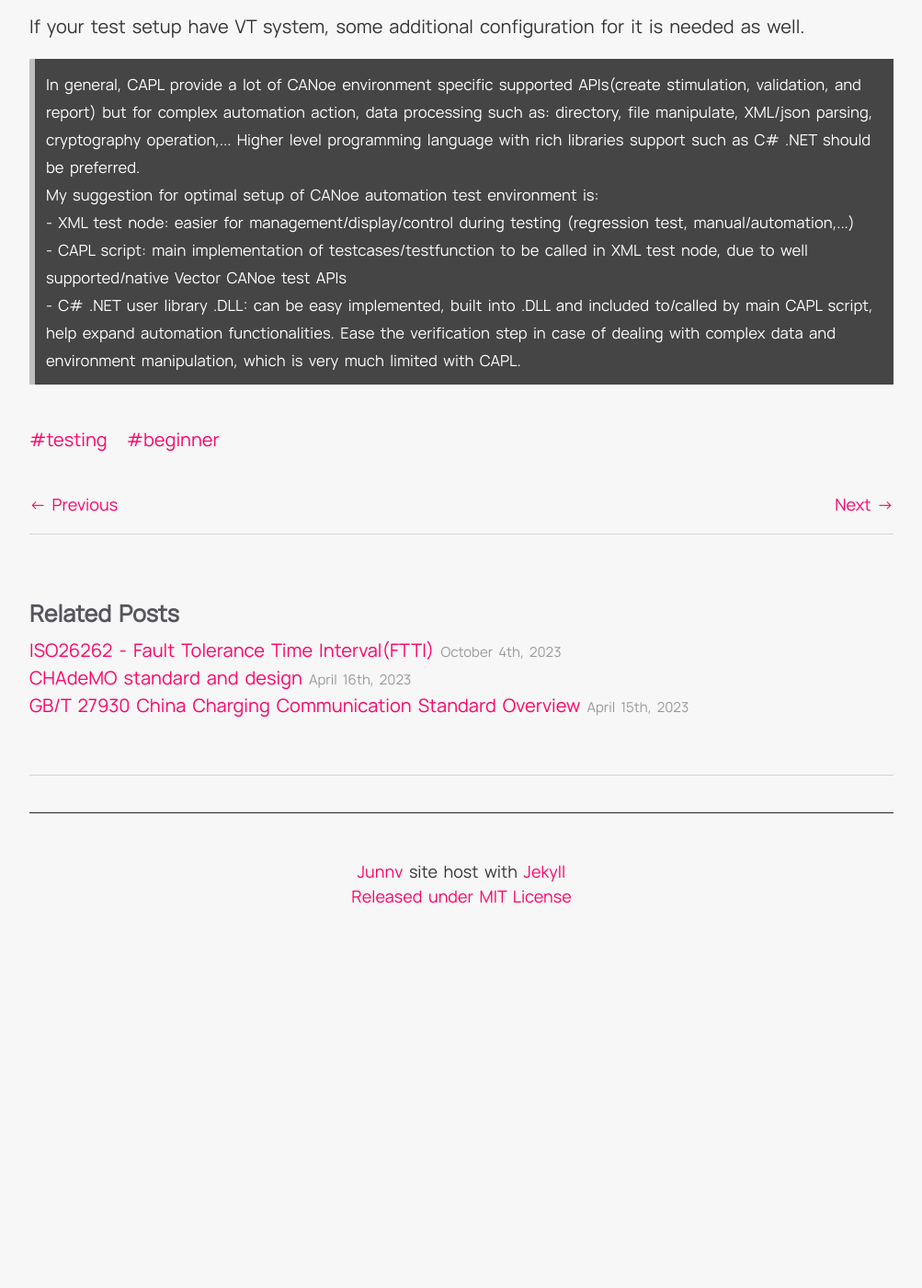
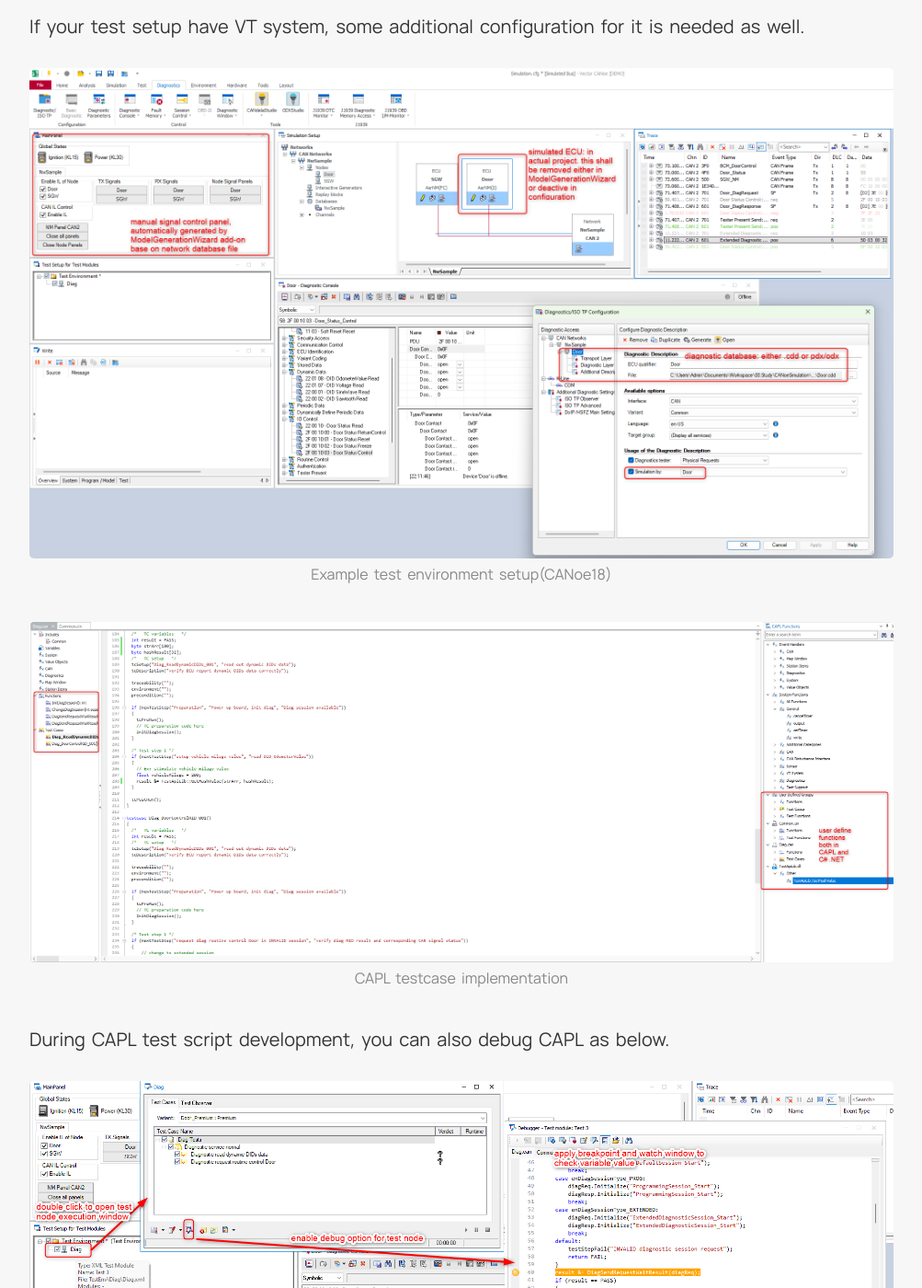
Before and after one commit to nvdungx/nvdungx.github.io, a Jekyll site: the page built from _posts/2022-10-12-CAPL-script.md, in a window 1280 px wide and 1400 px high, scrolled down 20981 px. Shown: the whole window at 92% size, without its empty margins (138-1141 px from the left). Built offline with Jekyll 4.4.1, drawn with Linux system fonts in a browser that asks for light colours; before the commit the page ends 22019 px from its top, so only the background shows below that; some of the changed text lies outside the part shown.

Commit message:
[Common] CAPL script
Description:
  - Update remaining

Affected files:
  - <files>

```diff
--- a/_posts/2022-10-12-CAPL-script.md
+++ b/_posts/2022-10-12-CAPL-script.md
@@ -504,14 +504,27 @@ Another input for testing environment is diagnostic description database file ei
 
 If your test setup have VT system, some additional configuration for it is needed as well.
 
+<figure>
+  <img src="/assets/img/blogs/2022_10_12/ExampleCANoeSetup.png" alt="CANoe test env">
+  <figcaption>Example test environment setup(CANoe18)</figcaption>
+</figure>
 
+<figure>
+  <img src="/assets/img/blogs/2022_10_12/CAPL.png" alt="CANoe test env">
+  <figcaption>CAPL testcase implementation</figcaption>
+</figure>
+
+During CAPL test script development, you can also debug CAPL as below.
+<figure>
+  <img src="/assets/img/blogs/2022_10_12/CAPL_DEBUG.png" alt="CANoe test env">
+  <figcaption>CAPL debug</figcaption>
+</figure>
 
 <p class="message">
   <small>In general, CAPL provide a lot of CANoe environment specific supported APIs(create stimulation, validation, and report) but for complex automation action, data processing such as: directory, file manipulate, XML/json parsing, cryptography operation,... Higher level programming language with rich libraries support such as C# .NET should be preferred. <br/>
   My suggestion for optimal setup of CANoe automation test environment is:<br/>
   - XML test node: easier for management/display/control during testing (regression test, manual/automation,...) <br/>
-  - CAPL script: main implementation of testcases/testfunction to be called in XML test node, due to well supported/native Vector CANoe test APIs <br/>
+  - CAPL script: core implementation of testcases/testfunction to be called in XML test node, due to well supported/native Vector CANoe test APIs <br/>
   - C# .NET user library .DLL: can be easy implemented, built into .DLL and included to/called by main CAPL script, help expand automation functionalities. Ease the verification step in case of dealing with complex data and environment manipulation, which is very much limited with CAPL. <br/>
-
    </small>
 </p>
```
Also changed, not shown: assets/img/blogs/2022_10_12/CAPL.png (added), assets/img/blogs/2022_10_12/CAPL_DEBUG.png (added), assets/img/blogs/2022_10_12/ExampleCANoeSetup.png (added), assets/img/blogs/2024_05_12/CreateDBC.png (added).
